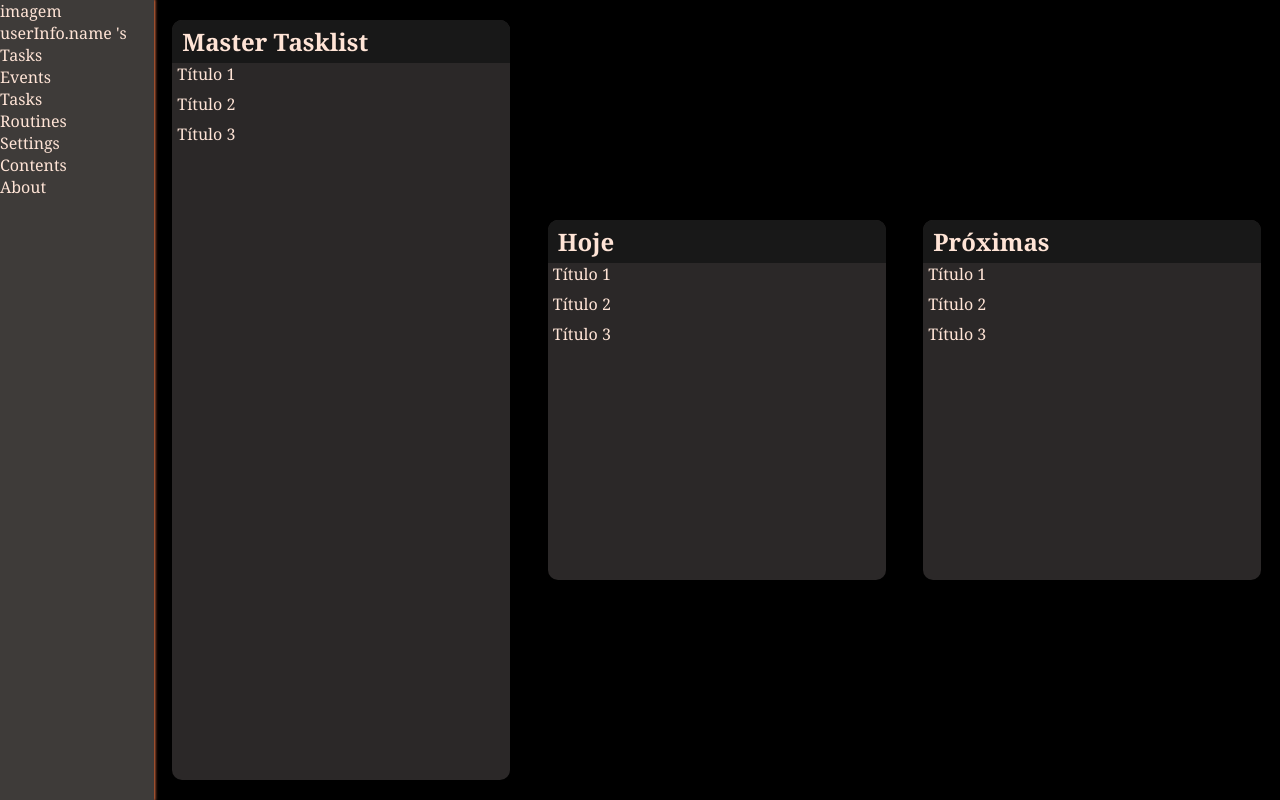
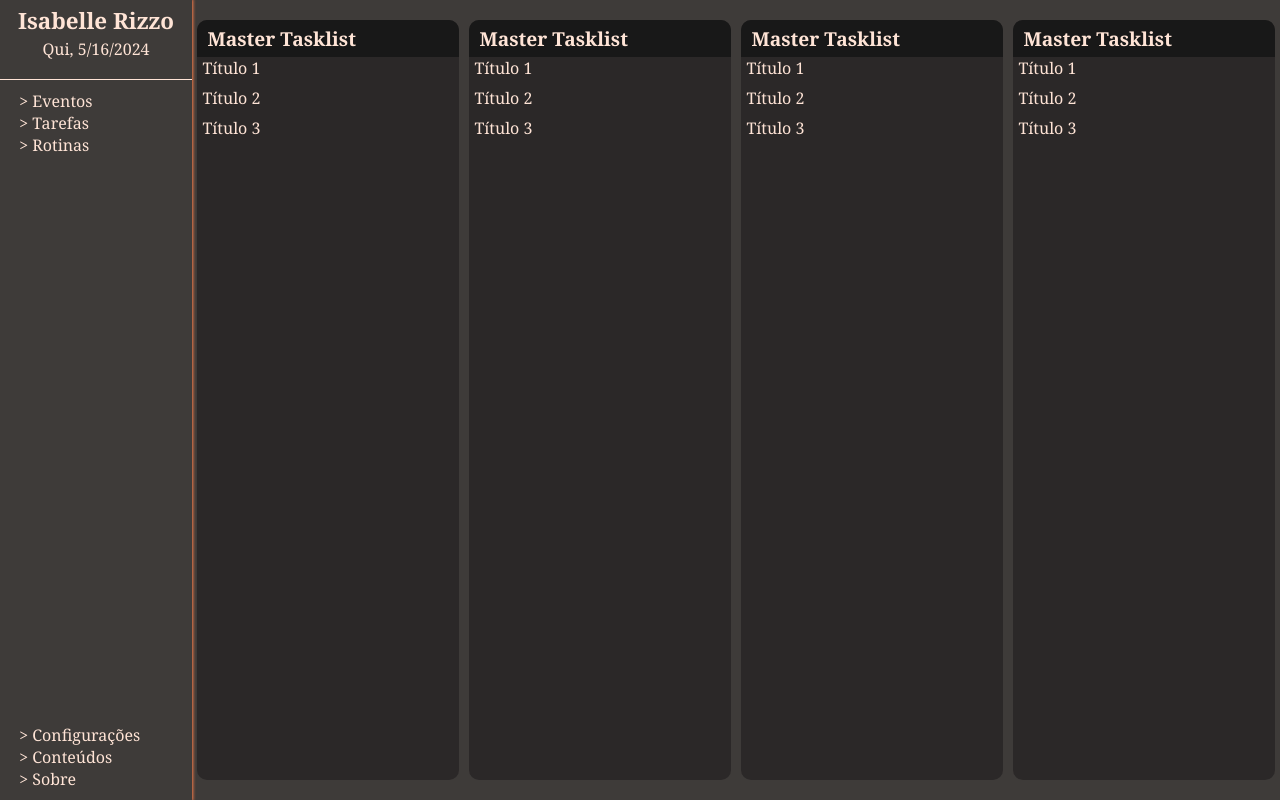
Before and after one commit to irizzo/tcc-web-frontend, a Next.js app: page /tasks in a window 1280 px wide. Built offline with nearby package versions, Linux system fonts and the light colour scheme.

Commit message:
working on tasks page

```diff
--- a/src/app/layout.js
+++ b/src/app/layout.js
@@ -12,7 +12,7 @@ export const metadata = {
 export default function RootLayout({ children }) {
 	return (
 		<html lang="en">
-			<body className='flex'>
+			<body>
 					{children}
 			</body>
 		</html>
--- a/src/app/page.js
+++ b/src/app/page.js
@@ -2,7 +2,7 @@ import '@/styles/globalForm.css';
 
 export default function Home() {
   return (
-    <main className={styles.main}>
+    <main>
       <p>Home</p>
     </main>
   );
--- a/src/app/tasks/page.js
+++ b/src/app/tasks/page.js
@@ -8,12 +8,12 @@ import Card from '@/components/Card';
 import { taskList } from '@/dataMock';
 
 export default function AllTasks() {
-
 	return(
 		<main className='flex flex--row'>
+			<Card itemsList={taskList} title='Master Tasklist' height='full' />
 			<Card itemsList={taskList} title='Master Tasklist' height='full'/>
-			<Card itemsList={taskList} title='Hoje' />
-			<Card itemsList={taskList} title='Próximas'/>
+			<Card itemsList={taskList} title='Master Tasklist' height='full'/>
+			<Card itemsList={taskList} title='Master Tasklist' height='full' />
 		</main>
 	)
 }
--- a/src/app/tasks/tasks.scss
+++ b/src/app/tasks/tasks.scss
@@ -3,6 +3,4 @@
 main {
 	flex: 1;
 	min-height: 100vh;
-
-	background-color: black;
 }
--- a/src/components/Card/card.scss
+++ b/src/components/Card/card.scss
@@ -1,7 +1,8 @@
 @use '../../styles/global.scss';
 
 .card {
-	width: 30%;
+	width: 24%; // 0,5% de espaço para cada lado
+	min-width: 240px;
 	background-color: global.$component-background-color;
 	border-radius: global.$radius;
 }
@@ -20,6 +21,7 @@
 	border-top-right-radius: global.$radius;
 	padding: 5px 10px;
 	text-align: left;
+	font-size: 1.2rem;
 }
 
 .card__list {
--- a/src/components/Card/index.js
+++ b/src/components/Card/index.js
@@ -1,10 +1,8 @@
 import '@/styles/global.scss';
 import './card.scss';
 
+// TODO: card item
 export default function Card({ title, itemsList, height="default" }) {
-
-	console.log(`height = ${height}`);
-	console.log(`card--${height}--height`);
 	return(
 		<div className={`card card--${height}--height`}>
 			<h2 className='card__title'>{title}</h2>
--- a/src/components/SideBar/index.js
+++ b/src/components/SideBar/index.js
@@ -1,26 +1,43 @@
 import '@/styles/global.scss';
 import '@/components/SideBar/sideBar.scss'
 
+import { pageTitles } from "@/resources/locale"
+
+// Todo:mover para recursos (@/resources)
+const daysDictionary = {
+	0: "Dom",
+	1: "Seg",
+	2: "Ter",
+	3: "Qua",
+	4: "Qui",
+	5: "Sex",
+	6: "Sáb"
+}
+
 export default function SideBar() {
+	const currentDate = new Date();
+	const weekday = currentDate.getDay();
+	const today = `${daysDictionary[weekday]}, ${currentDate.toLocaleDateString()}`
+
 	return(
 		<aside>
 			<header>
-				{/* <img src='' /> */}
-				<div><p>imagem</p></div>
-				<p>{`userInfo.name 's Tasks`}</p>
+				<h1>{`Isabelle Rizzo`}</h1>
+				<p>{today}</p>
 			</header>
 
+			{/* TODO: colocar as rotas para as páginas */}
 			<nav>
 				<ul>
-					<li>Events</li>
-					<li>Tasks</li>
-					<li>Routines</li>
+					<li>{pageTitles.event.all}</li>
+					<li>{pageTitles.tasks.all}</li>
+					<li>{pageTitles.routines.all}</li>
 				</ul>
 
 				<ul>
-					<li>Settings</li>
-					<li>Contents</li>
-					<li>About</li>
+					<li>{pageTitles.settings}</li>
+					<li>{pageTitles.contents}</li>
+					<li>{pageTitles.about}</li>
 				</ul>
 			</nav>
 		</aside>
--- a/src/components/SideBar/sideBar.scss
+++ b/src/components/SideBar/sideBar.scss
@@ -1,8 +1,41 @@
 @use '../../styles/global.scss';
 
 aside {
-	width: 12vw;
+	width: 15vw;
 	height: 100vh;
 	box-shadow: global.$box-shadow-small;
 	z-index: 10;
+	align-items: flex-start;
+	justify-content: flex-start
 };
+
+header {
+	height: fit-content;
+	min-height: 10%;
+	padding: 5px 2px;
+	border-bottom: 1px solid global.$primary-font-color;
+
+	text-align: center;
+
+	h1 {
+		font-size: 1.4rem;
+		margin-bottom: 1%;
+	}
+}
+
+nav {
+	display: flex;
+	flex-direction: column;
+	align-items: flex-start;
+	justify-content: space-between;
+
+	padding: 5% 10%;
+	text-align: left;
+	height: 90%;
+
+	ul {
+		list-style: "> " inside;
+		text-decoration: none;
+
+	}
+}
--- a/src/resources/locale/index.js
+++ b/src/resources/locale/index.js
@@ -25,13 +25,16 @@ export const pageTitles = {
 	dashboard: "Dashboard",
 	event: {
 		new: "Novo Evento",
-		all: "Todos Os Eventos",
+		all: "Eventos",
 	},
-	routine: {},
+	routines: {
+		all: "Rotinas"
+	},
 	settings: "Configurações",
 	tasks: {
 		new: "Nova Tarefa",
-		all: "Todas As Tarefas",
+		all: "Tarefas",
 	},
-	user: {}
+	user: {},
+	about: "Sobre"
 }
--- a/src/styles/global.scss
+++ b/src/styles/global.scss
@@ -40,11 +40,14 @@ h1, h2, h3, h4, h5, h6, p, li {
 
 body {
 	background-color: $page-background-color;
+	box-sizing: border-box;
+	display: flex;
+	flex-wrap: wrap;
 
-	width: 100%;
-	height: 100%;
-	min-width: 100%;
-	min-height: 100%;
+	width: 100vw;
+	height: 100vh;
+	min-width: 100vw;
+	min-height: 100vh;
 }
 
 /* Button */
@@ -79,6 +82,15 @@ body {
 	border: $highlight-color 1px solid;
 }
 
-.highlight-text {
+.text--highlight {
 	color: $highlight-color;
 }
+
+// .grid {
+// 	display: grid;
+// 	gap: 2%;
+// 	grid-template-columns: 1fr 1fr 1fr 1fr;
+// 	grid-template-rows: 50% 50%;
+
+// 	padding: 1%;
+// }
```
